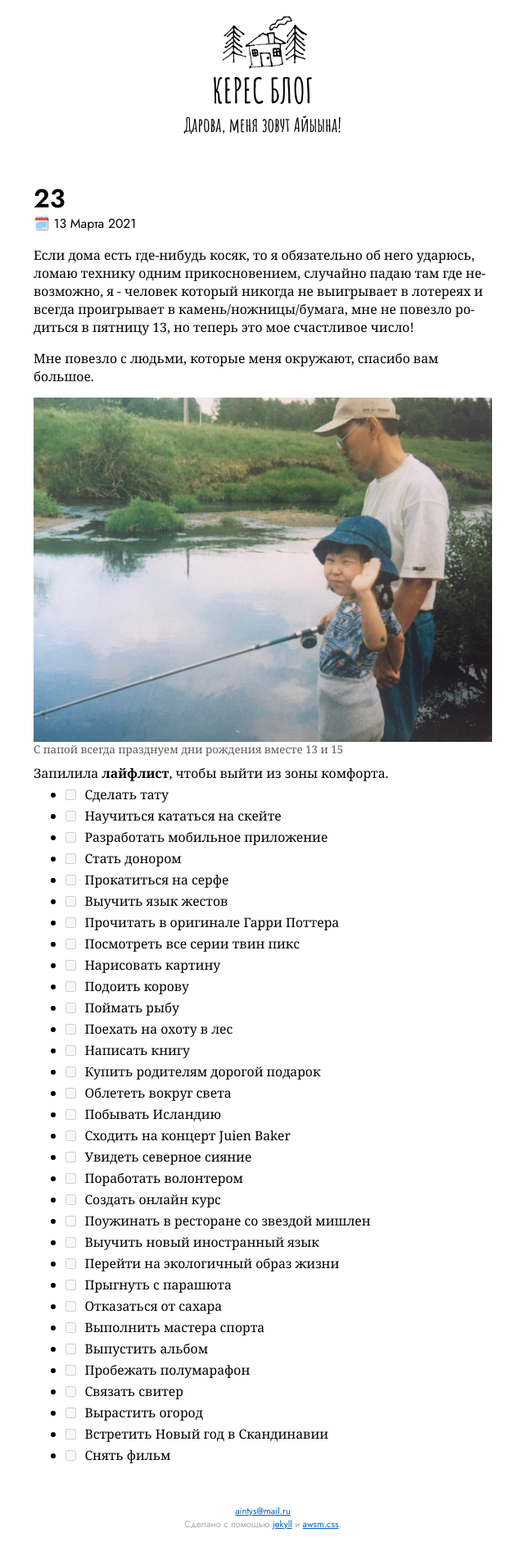
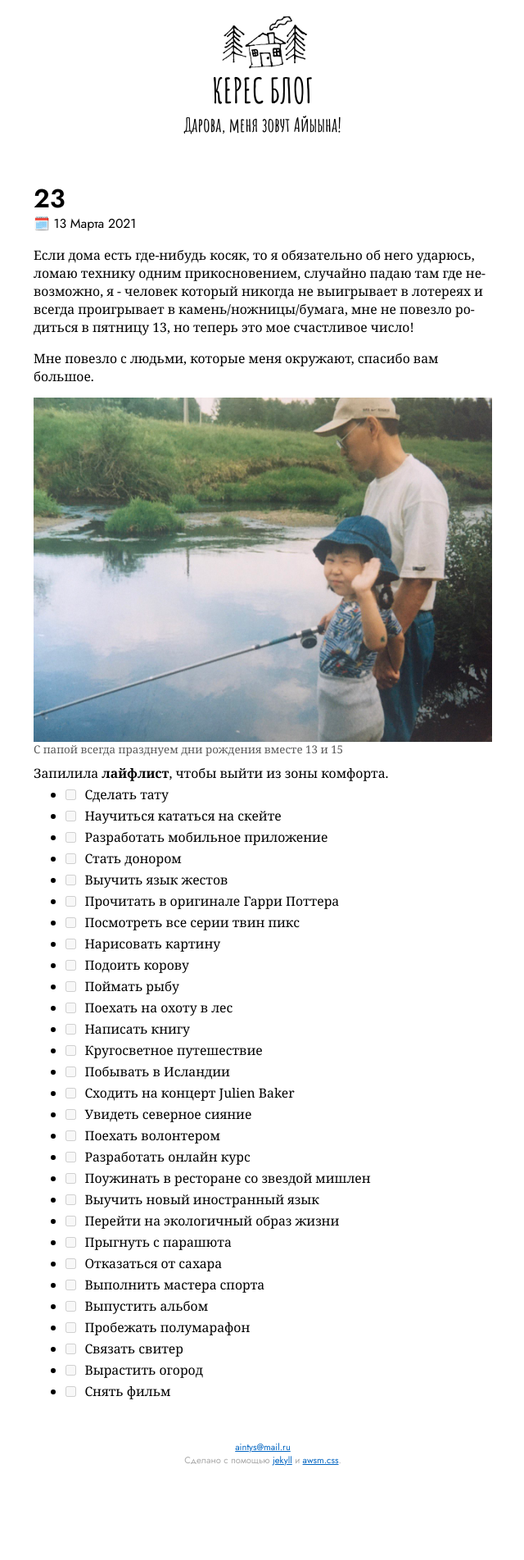
Before and after one commit to keresm/keresaina.github.io, a Jekyll site: the page built from _posts/2021-03-13-23.md, in a window 1280 px wide. Shown: the whole page at 82% size, without its empty margins (319-959 px from the left). Built offline with Jekyll 4.4.1, drawn with Linux system fonts in a browser that asks for light colours; after the commit the page ends 1825 px from its top, so only the background shows below that.

Commit message:
Update 2021-03-13-23.md

```diff
--- a/_posts/2021-03-13-23.md
+++ b/_posts/2021-03-13-23.md
@@ -20,7 +20,6 @@ date:   2021-03-13 09:00:13 +0900
 - [ ]  Научиться кататься на скейте
 - [ ]  Разработать мобильное приложение
 - [ ]  Стать донором
-- [ ]  Прокатиться на серфе
 - [ ]  Выучить язык жестов
 - [ ]  Прочитать в оригинале Гарри Поттера
 - [ ]  Посмотреть все серии твин пикс
@@ -29,13 +28,12 @@ date:   2021-03-13 09:00:13 +0900
 - [ ]  Поймать рыбу
 - [ ]  Поехать на охоту в лес
 - [ ]  Написать книгу
-- [ ]  Купить родителям дорогой подарок
-- [ ]  Облететь вокруг света
-- [ ]  Побывать Исландию
-- [ ]  Сходить на концерт Juien Baker
+- [ ]  Кругосветное путешествие
+- [ ]  Побывать в Исландии
+- [ ]  Сходить на концерт Julien Baker
 - [ ]  Увидеть северное сияние
-- [ ]  Поработать волонтером
-- [ ]  Создать онлайн курс
+- [ ]  Поехать волонтером
+- [ ]  Разработать онлайн курс
 - [ ]  Поужинать в ресторане со звездой мишлен
 - [ ]  Выучить новый иностранный язык
 - [ ]  Перейти на экологичный образ жизни
@@ -46,5 +44,4 @@ date:   2021-03-13 09:00:13 +0900
 - [ ]  Пробежать полумарафон
 - [ ]  Связать свитер
 - [ ]  Вырастить огород
-- [ ]  Встретить Новый год в Скандинавии
 - [ ]  Снять фильм
```
